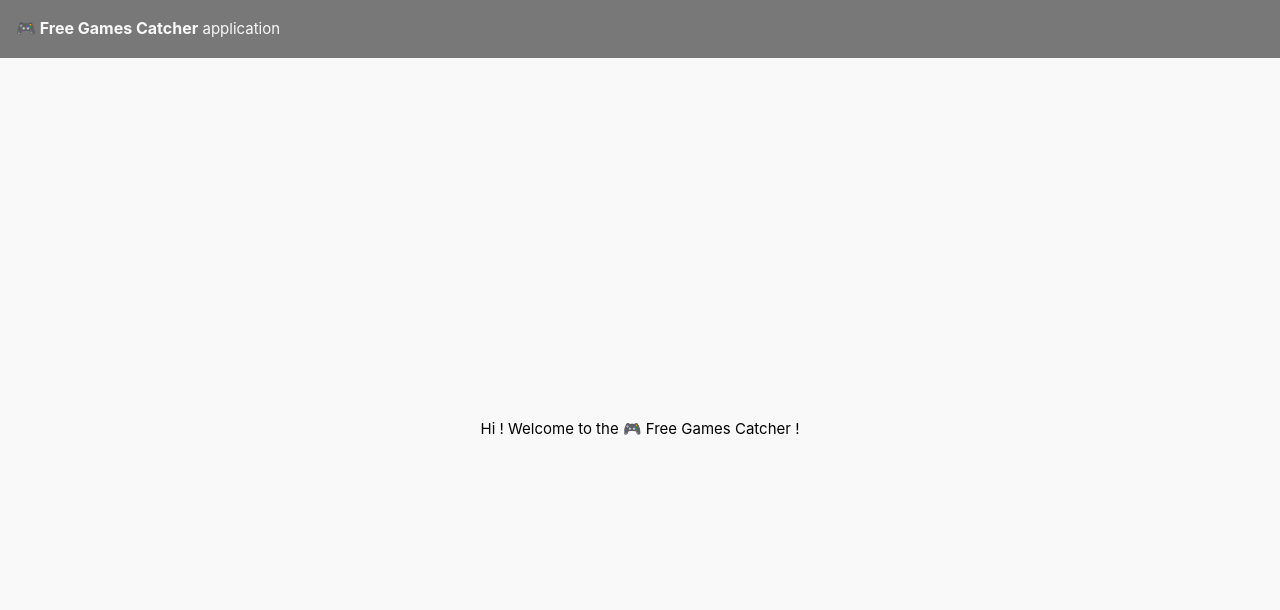
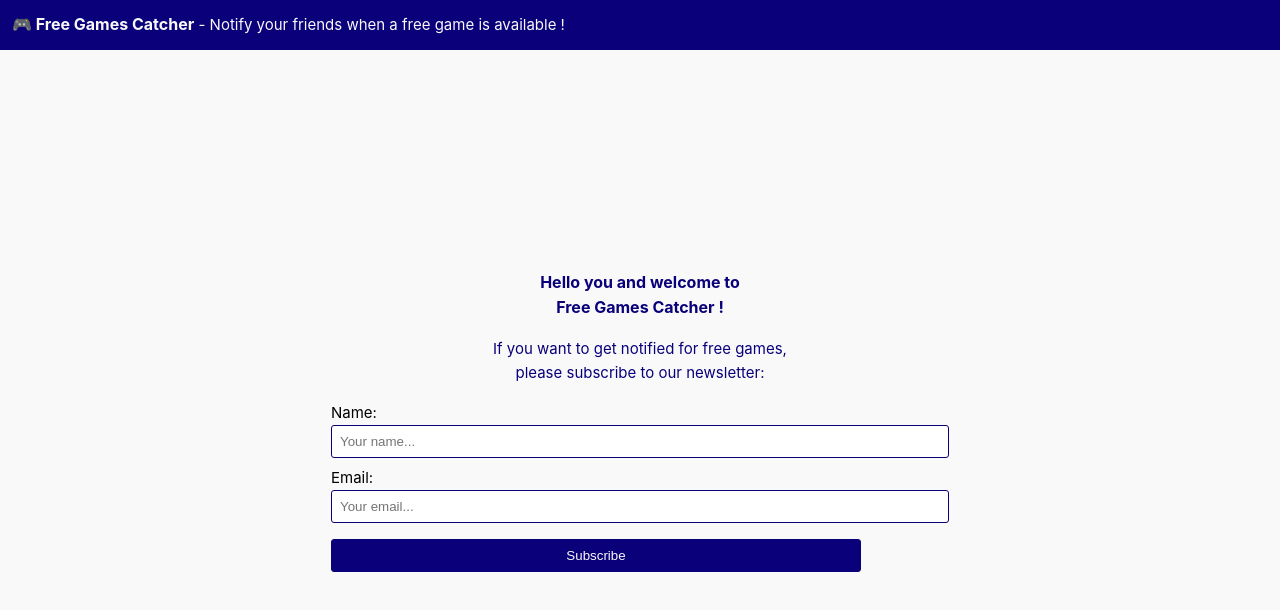
Before and after one commit to size-up/freegamescatcher--front, a Vue app: page / in a window 1280 px wide. Shown: the top 610 px of the page. Built offline with nearby package versions, Linux system fonts and the light colour scheme.

Commit message:
🚧 Add Subscribe form component

```diff
--- a/package.json
+++ b/package.json
@@ -1,6 +1,6 @@
 {
   "name": "freegamescatcher--front",
-  "displayName": "🎮 Free Games Catcher",
+  "displayName": "Free Games Catcher",
   "version": "0.0.0",
   "scripts": {
     "dev": "vite",
--- a/src/App.vue
+++ b/src/App.vue
@@ -2,11 +2,19 @@
   <header>
     <NavbarComponent />
   </header>
-  <main>Hi ! Welcome to the 🎮 Free Games Catcher !</main>
+  <main>
+    <span class="message">
+      Hello you and welcome to <br />
+      {{ packageJson.displayName }} !
+    </span>
+    <SubscribeFormComponent />
+  </main>
 </template>
 
 <script setup lang="ts">
+import packageJson from "../package.json";
 import NavbarComponent from "./components/NavbarComponent.vue";
+import SubscribeFormComponent from "./components/SubscribeFormComponent.vue";
 </script>
 
 <style scoped>
@@ -17,4 +25,12 @@ main {
   justify-content: center;
   height: 100%;
 }
+
+.message {
+  color: var(--color-dark);
+  font-size: 1rem;
+  font-weight: bold;
+  margin-bottom: 1rem;
+  text-align: center;
+}
 </style>
--- a/src/assets/base.css
+++ b/src/assets/base.css
@@ -2,8 +2,11 @@
 
 /* color palette */
 :root {
-  --color-light: rgb(249, 249, 249);
-  --color-dark: rgb(120, 120, 120);
+  --color-light: #f9f9f9;
+  --color-lighter: #8f85ff;
+  --color-main: #1400f5;
+  --color-dark: #0A007A;
+  --color-darker: #070052;
 }
 
 html {
--- a/src/components/NavbarComponent.vue
+++ b/src/components/NavbarComponent.vue
@@ -1,7 +1,7 @@
 <template>
   <div class="navbar">
-    <span class="title">{{ packageJson.displayName }}</span>
-    <span> application</span>
+    <span class="title">🎮 {{ packageJson.displayName }}</span>
+    <span> - Notify your friends when a free game is available !</span>
   </div>
 </template>
 
@@ -13,7 +13,7 @@ import packageJson from "../../package.json";
 .navbar {
   background-color: var(--color-dark);
   color: var(--color-light);
-  padding: 1rem;
+  padding: 0.75rem;
 }
 
 .title {
--- /dev/null
+++ b/src/components/SubscribeFormComponent.vue
@@ -0,0 +1,66 @@
+<template>
+  <div class="container">
+    <div class="message">
+      If you want to get notified for free games,<br />
+      please subscribe to our newsletter:
+    </div>
+    <label class="label">Name:</label>
+    <input class="input" id="name" placeholder="Your name..." />
+
+    <label class="label">Email:</label>
+    <input class="input" id="email" placeholder="Your email..." />
+
+    <input class="submit" value="Subscribe" />
+  </div>
+</template>
+
+<script setup lang="ts"></script>
+
+<style scoped>
+.container {
+  display: flex;
+  flex-direction: column;
+}
+
+.message {
+  color: var(--color-dark);
+  margin-bottom: 1rem;
+  text-align: center;
+}
+
+.label {
+  align-items: unset;
+  margin-left: 0.5rem;
+}
+
+/* haut | droit | bas | gauche */
+
+.input {
+  max-width: 600px;
+  width: 80vw;
+  margin: 0 0.5rem 0.5rem 0.5rem;
+  padding: 0.5rem 0.5rem 0.5rem 0.5rem;
+  border-radius: 3px;
+  border: 1px solid var(--color-dark);
+}
+
+.submit {
+  max-width: 600px;
+  width: 40vw;
+  margin: 0.5rem;
+  padding: 0.5rem;
+  border-radius: 3px;
+  text-align: center;
+  border: 1px solid var(--color-dark);
+  background-color: var(--color-dark);
+  color: var(--color-light);
+}
+
+.submit:hover {
+  background-color: var(--color-light);
+  color: var(--color-dark);
+}
+
+@media (max-width: 768px) {
+}
+</style>
```
